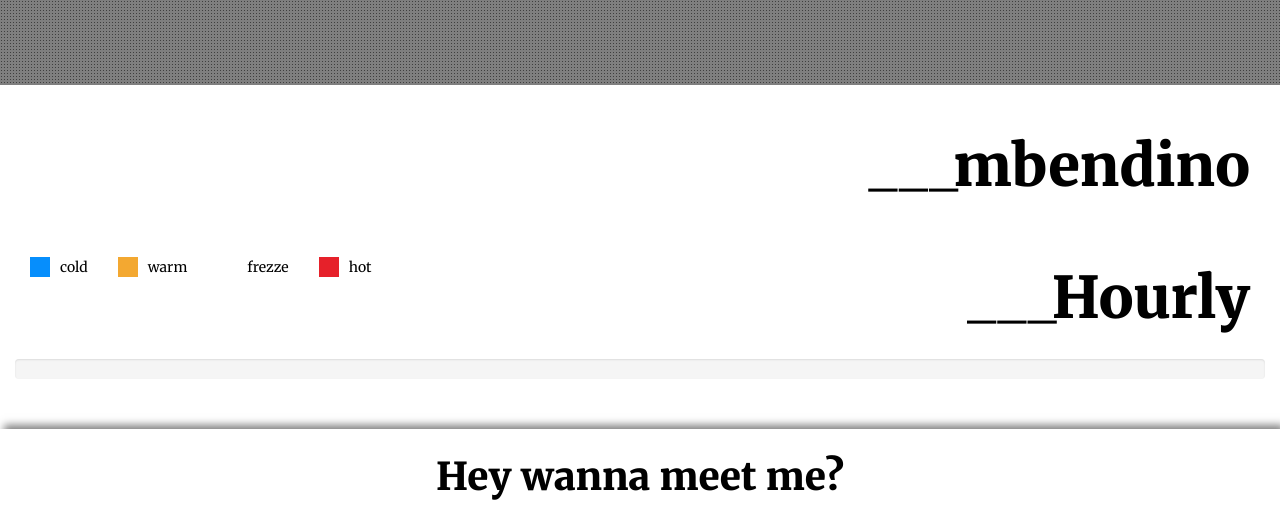
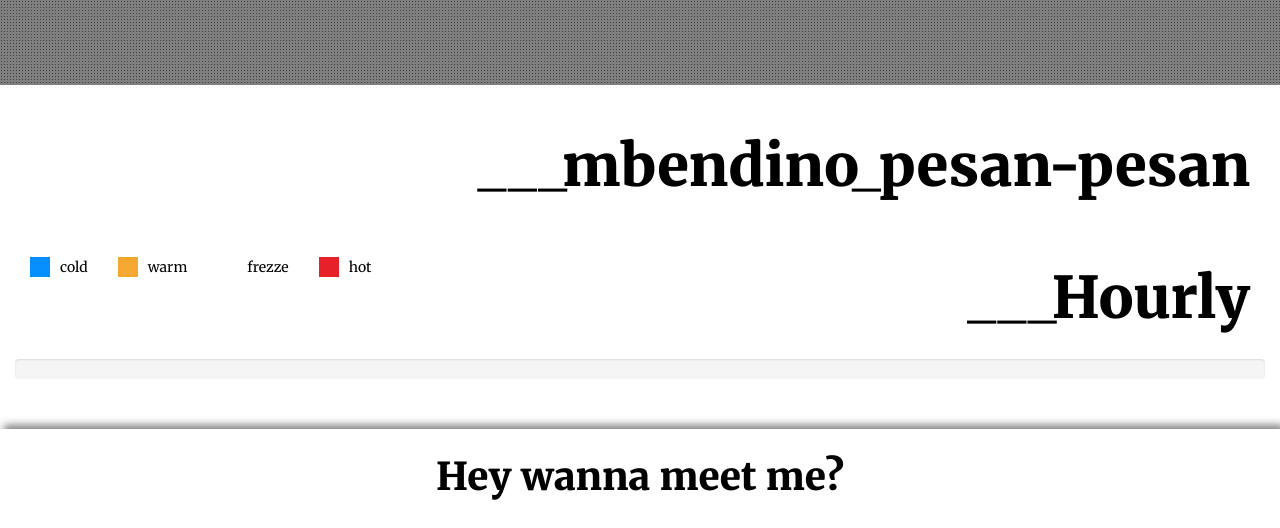
Before and after one commit to iin1996/kharmaweather, a plain HTML site: page index.html in a window 1280 px wide. Shown: the part 780-1308 px from the top of the page. Drawn offline with nearby package versions, Linux system fonts and the light colour scheme; no server answers.

Commit message:
menambah_sedikit

```diff
--- a/index.html
+++ b/index.html
@@ -58,7 +58,7 @@
                         <div id="daily">
                             <div class="row">
                                 <div class="col-md-12 col-lg-12">
-                                    <p class="ppage2 font_black">___mbendino</p>
+                                    <p class="ppage2 font_black">___mbendino_pesan-pesan</p>
                                 </div>
                                 <div id="onDaily_div" class="row">
 
```
